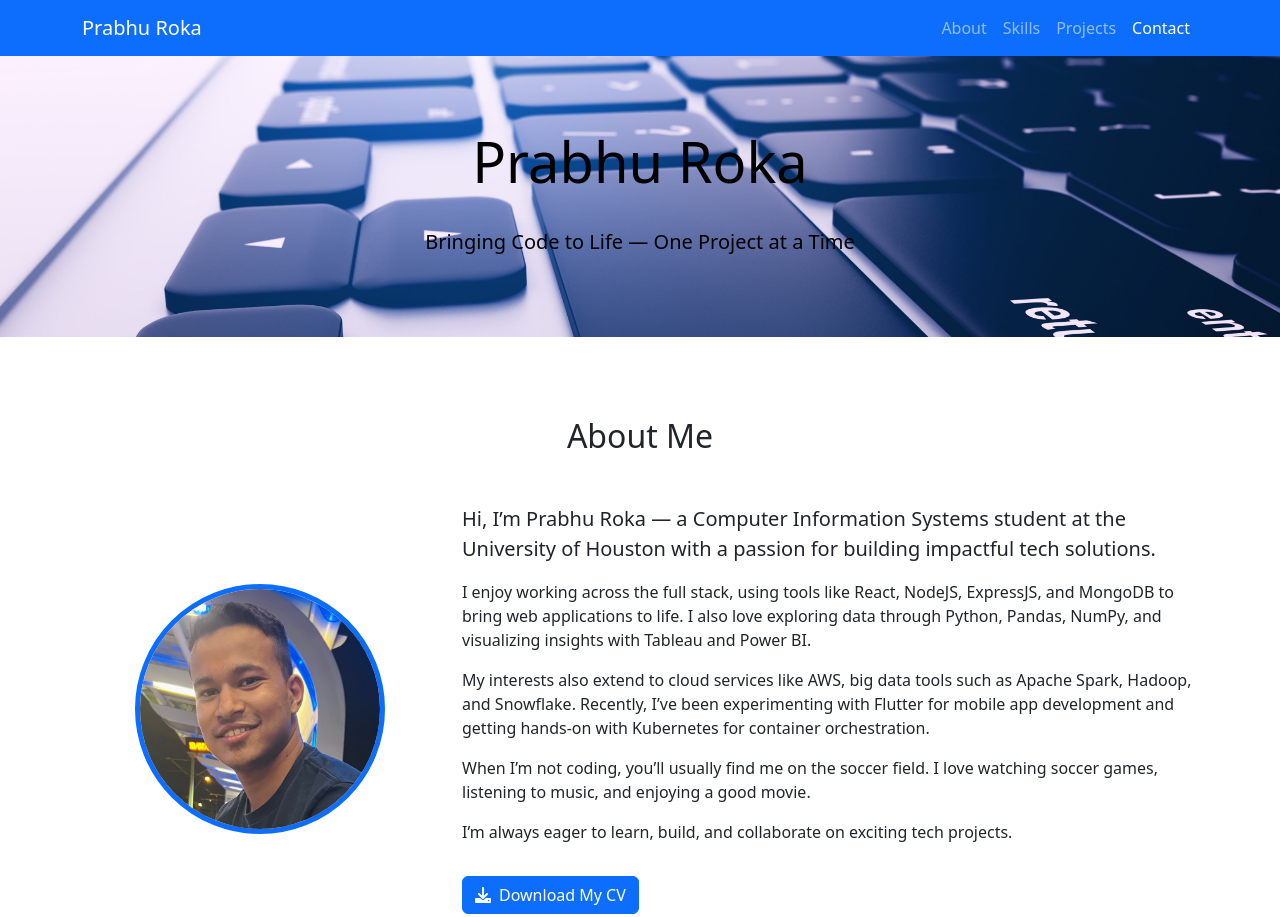
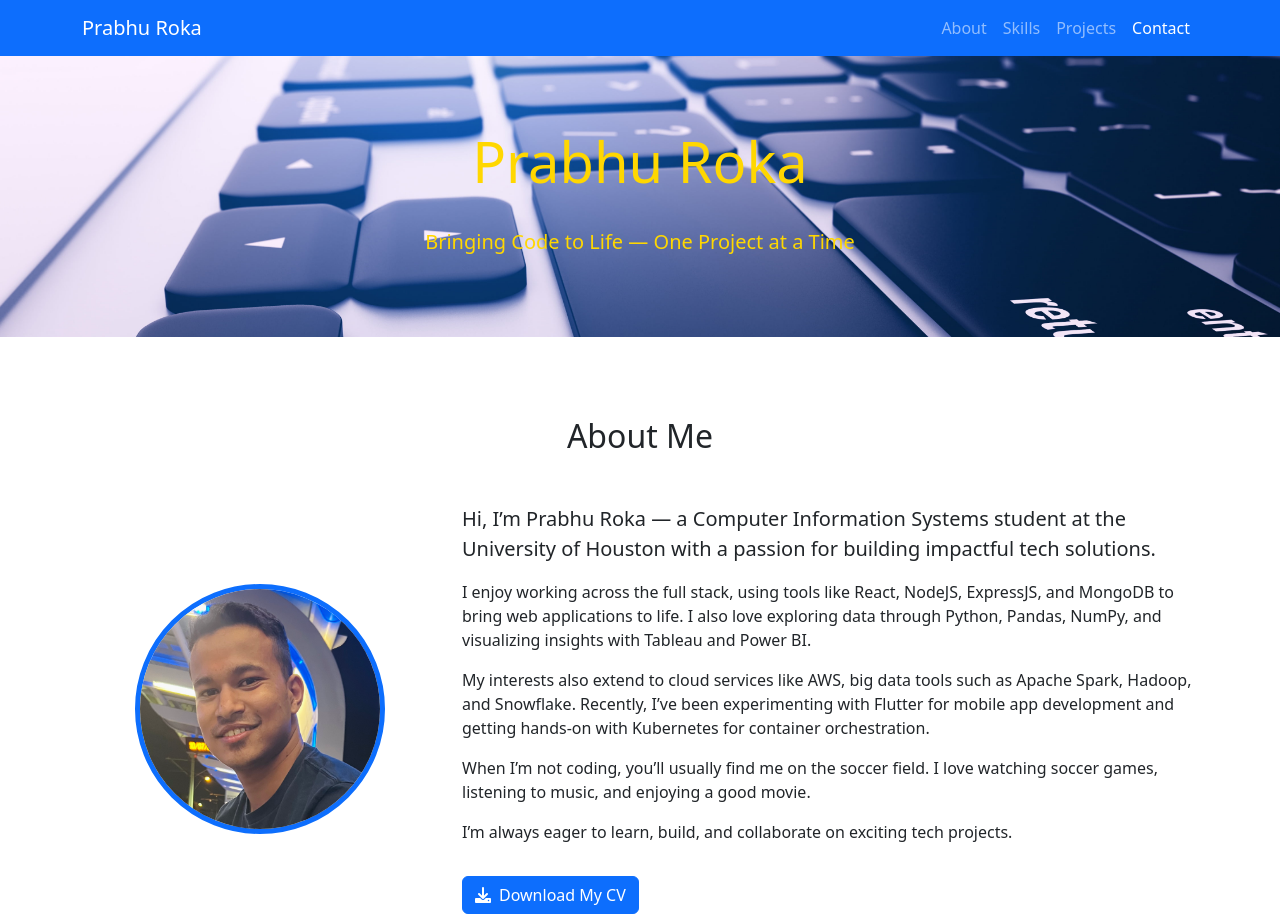
Before and after one commit to prabhuroka/prabhuroka.github.io, a website: page index.html in a window 1280 px wide. Shown: the top 917 px of the page. Drawn offline with nearby package versions, Linux system fonts and the light colour scheme.

Commit message:
Update style.css

```diff
--- a/css/style.css
+++ b/css/style.css
@@ -23,7 +23,7 @@ html {
     background-size: cover;
     background-position: center;
     background-repeat: no-repeat;
-    color: black;
+    color: #ffd700;
     margin-bottom: 2rem;
     position: relative;
     z-index: 1;
```
